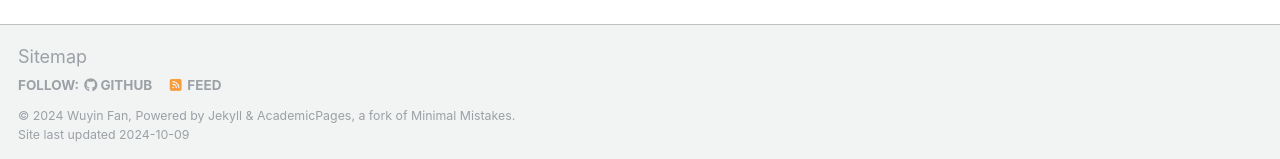
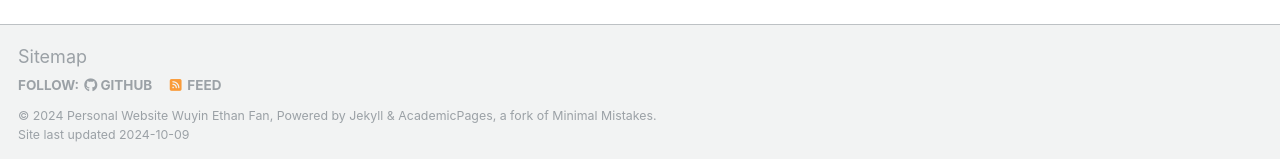
Before and after one commit to ethanfan19/ethanfan19.github.io, a Jekyll site: the page built from _pages/about.md, in a window 1280 px wide and 900 px high, scrolled down 2643 px. Shown: the part 738-897 px from the top of the window. Built offline with Jekyll 4.4.1, drawn with Linux system fonts in a browser that asks for light colours; some web fonts are replaced.

Commit message:
Update _config.yml

```diff
--- a/_config.yml
+++ b/_config.yml
@@ -10,7 +10,7 @@
 locale                   : "en-US"
 title                    : ""
 title_separator          : "-"
-name                     : &name "Wuyin Fan"
+name                     : &name "Personal Website Wuyin Ethan Fan"
 description              : &description "personal description"
 url                      : https://ethanfan.github.io # the base hostname & protocol for your site e.g. "https://mmistakes.github.io"
 baseurl                  : "" # the subpath of your site, e.g. "/blog"
```
